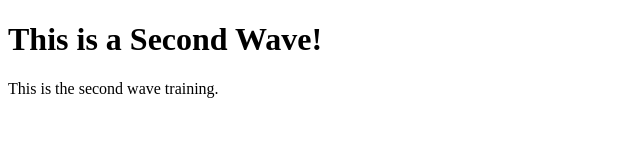
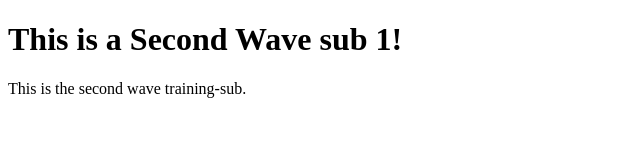
Before and after one commit to malaiminnal2015/git-second-wave, a plain HTML site: page index.html in a window 1280 px wide. Shown: the whole page, without its empty margins (0-640 px from the left). Drawn offline with Linux system fonts and the light colour scheme.

Commit message:
git second wave sub -1

```diff
--- a/index.html
+++ b/index.html
@@ -5,8 +5,8 @@
 </head>
 <body>
 
-<h1>This is a Second Wave!</h1>
-<p>This is the second wave training.</p>
+<h1>This is a Second Wave sub 1!</h1>
+<p>This is the second wave training-sub.</p>
 
 </body>
 </html>
```
